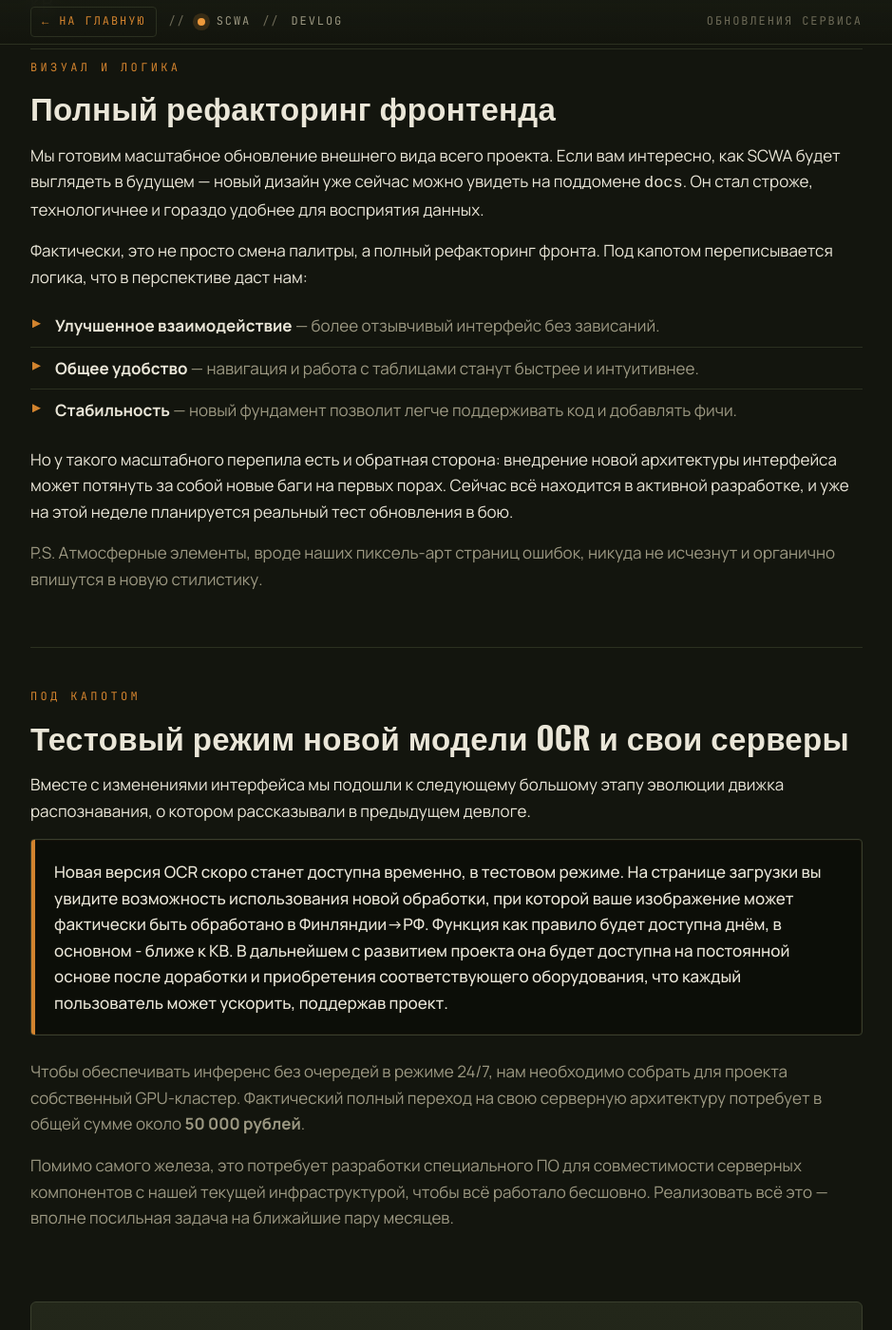
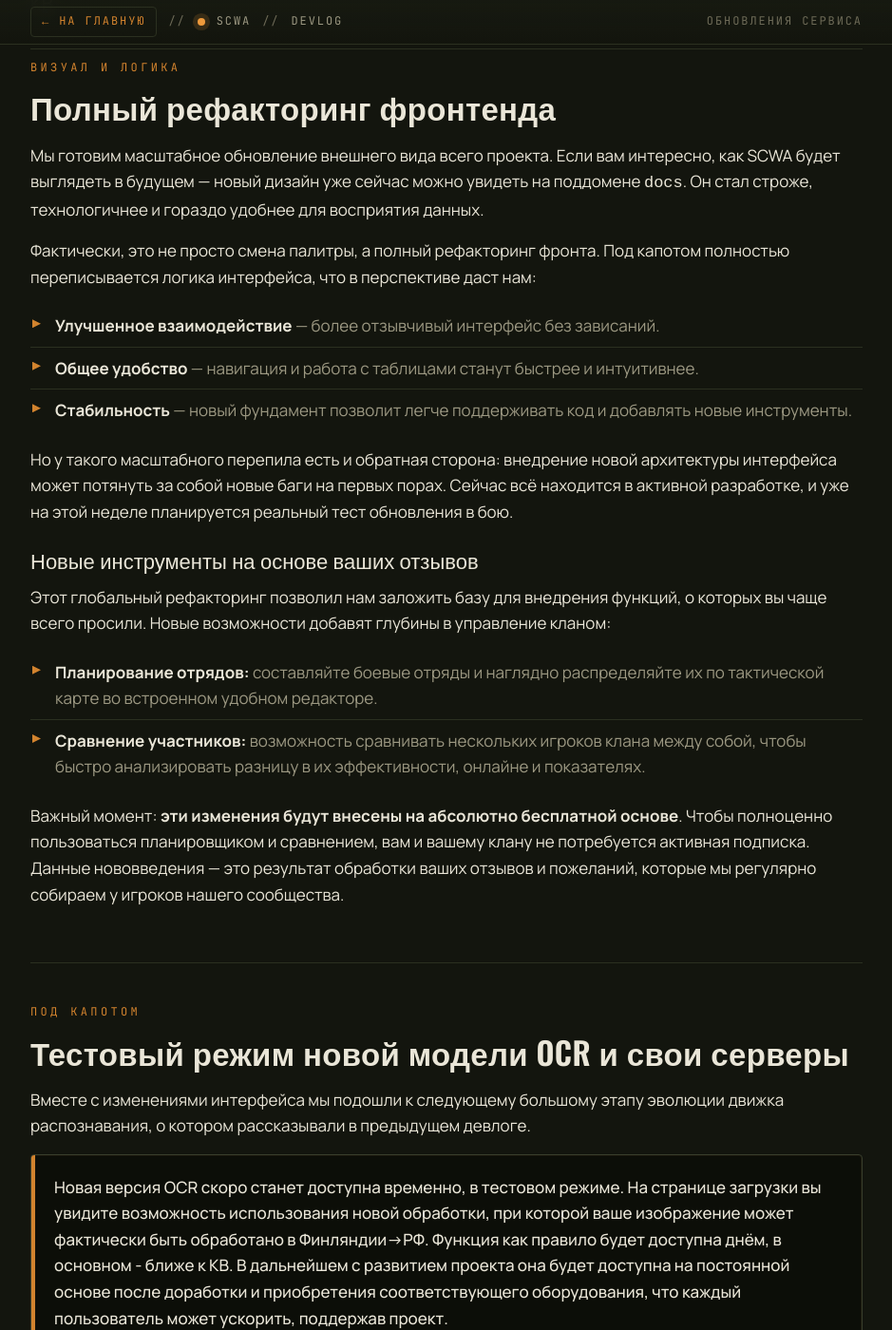
Before and after one commit to sahabush/Stalcraft-Clan-Analytics, a Jekyll site: the page devlog_02_redesign_ocr_v2.html, which Jekyll copies as it is, in a window 1280 px wide and 1400 px high, scrolled down 370 px. Shown: the whole window at 95% size, without its empty margins (170-1109 px from the left). Built offline with Jekyll 4.4.1, drawn with Linux system fonts in a browser that asks for light colours; some of the changed text lies outside the part shown.

Commit message:
Update devlog_02_redesign_ocr_v2.html

```diff
--- a/devlog_02_redesign_ocr_v2.html
+++ b/devlog_02_redesign_ocr_v2.html
@@ -107,6 +107,7 @@
   }
   h2{font-family:"Oswald",sans-serif;font-weight:600;font-size:clamp(24px,4vw,33px);
     line-height:1.1;margin:0 0 18px;letter-spacing:.01em}
+  h3{font-family:"Oswald",sans-serif;font-weight:500;font-size:22px;line-height:1.2;margin:24px 0 12px;color:var(--ink)}
   p{margin:0 0 16px;color:var(--ink)}
   p.muted{color:var(--ink-dim)}
 
@@ -188,18 +189,27 @@
         новый дизайн уже сейчас можно увидеть на поддомене <code>docs</code>. Он стал строже, технологичнее и гораздо удобнее для восприятия данных.
       </p>
       <p>
-        Фактически, это не просто смена палитры, а полный рефакторинг фронта. Под капотом переписывается логика, что в перспективе даст нам:
+        Фактически, это не просто смена палитры, а полный рефакторинг фронта. Под капотом полностью переписывается логика интерфейса, что в перспективе даст нам:
       </p>
       <ul class="custom-list">
         <li><b>Улучшенное взаимодействие</b> — более отзывчивый интерфейс без зависаний.</li>
         <li><b>Общее удобство</b> — навигация и работа с таблицами станут быстрее и интуитивнее.</li>
-        <li><b>Стабильность</b> — новый фундамент позволит легче поддерживать код и добавлять фичи.</li>
+        <li><b>Стабильность</b> — новый фундамент позволит легче поддерживать код и добавлять новые инструменты.</li>
       </ul>
       <p>
         Но у такого масштабного перепила есть и обратная сторона: внедрение новой архитектуры интерфейса может потянуть за собой новые баги на первых порах. Сейчас всё находится в активной разработке, и уже на этой неделе планируется реальный тест обновления в бою.
       </p>
-      <p class="muted" style="margin-top: 16px;">
-        P.S. Атмосферные элементы, вроде наших пиксель-арт страниц ошибок, никуда не исчезнут и органично впишутся в новую стилистику.
+
+      <h3>Новые инструменты на основе ваших отзывов</h3>
+      <p>
+        Этот глобальный рефакторинг позволил нам заложить базу для внедрения функций, о которых вы чаще всего просили. Новые возможности добавят глубины в управление кланом:
+      </p>
+      <ul class="custom-list">
+        <li><b>Планирование отрядов:</b> составляйте боевые отряды и наглядно распределяйте их по тактической карте во встроенном удобном редакторе.</li>
+        <li><b>Сравнение участников:</b> возможность сравнивать нескольких игроков клана между собой, чтобы быстро анализировать разницу в их эффективности, онлайне и показателях.</li>
+      </ul>
+      <p>
+        Важный момент: <b>эти изменения будут внесены на абсолютно бесплатной основе</b>. Чтобы полноценно пользоваться планировщиком и сравнением, вам и вашему клану не потребуется активная подписка. Данные нововведения — это результат обработки ваших отзывов и пожеланий, которые мы регулярно собираем у игроков нашего сообщества.
       </p>
     </section>
 
@@ -228,7 +238,7 @@
       <div class="support">
         <p class="kicker" style="color:var(--geiger)">поддержать</p>
         <h2>Хотите ускорить переход?</h2>
-        <p class="muted">Развитие аппаратной базы и переход на круглосуточную работу нового OCR напрямую зависят от вашей поддержки. Чем больше кланов с нами, тем быстрее мы закупим нужные мощности и завершим рефакторинг.</p>
+        <p class="muted">Развитие аппаратной базы, переход на круглосуточную работу нового OCR и полировка свежего интерфейса напрямую зависят от вашей поддержки. Чем больше кланов с нами, тем быстрее мы закроем технические сборы.</p>
         <div class="actions">
           <a class="btn primary" href="https://scwa.ru/support-me">Поддержать разработку</a>
           <a class="btn ghost" href="https://scwa.ru/">Рассказать своему клану</a>
```
